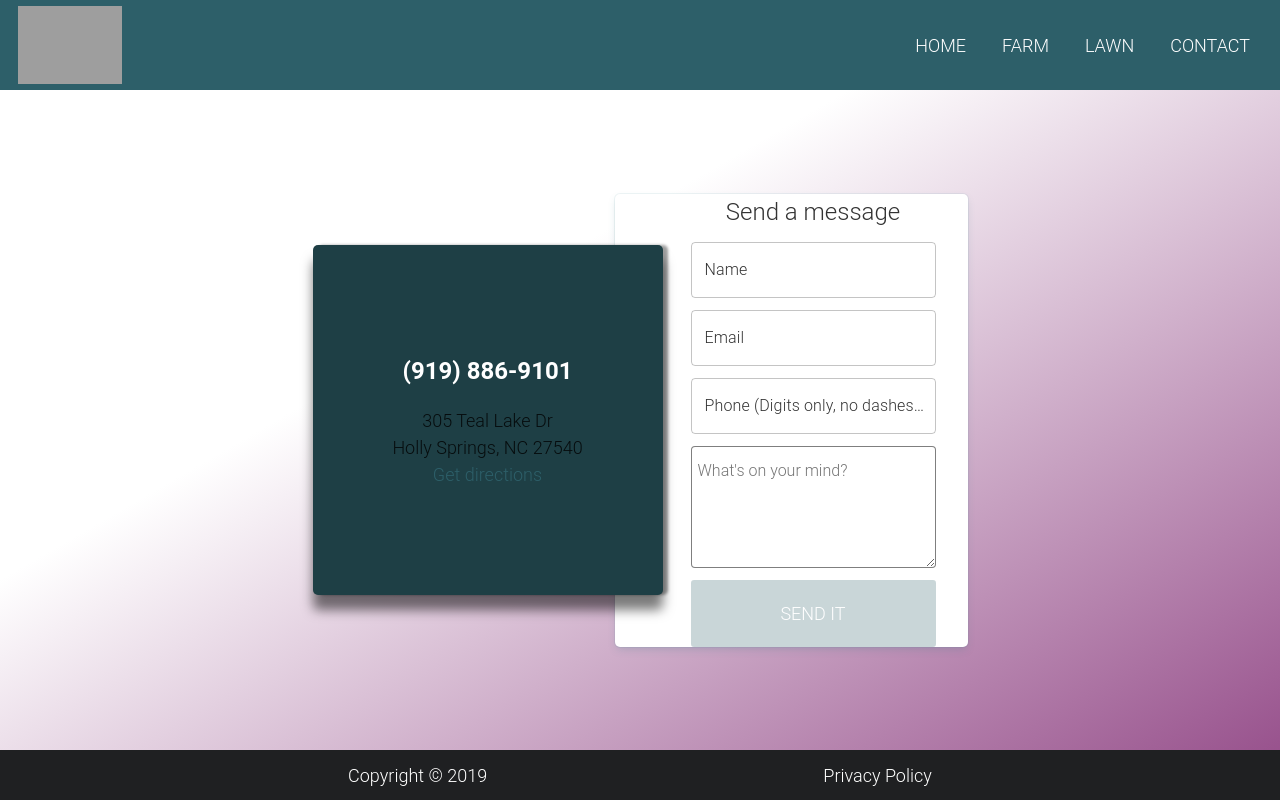
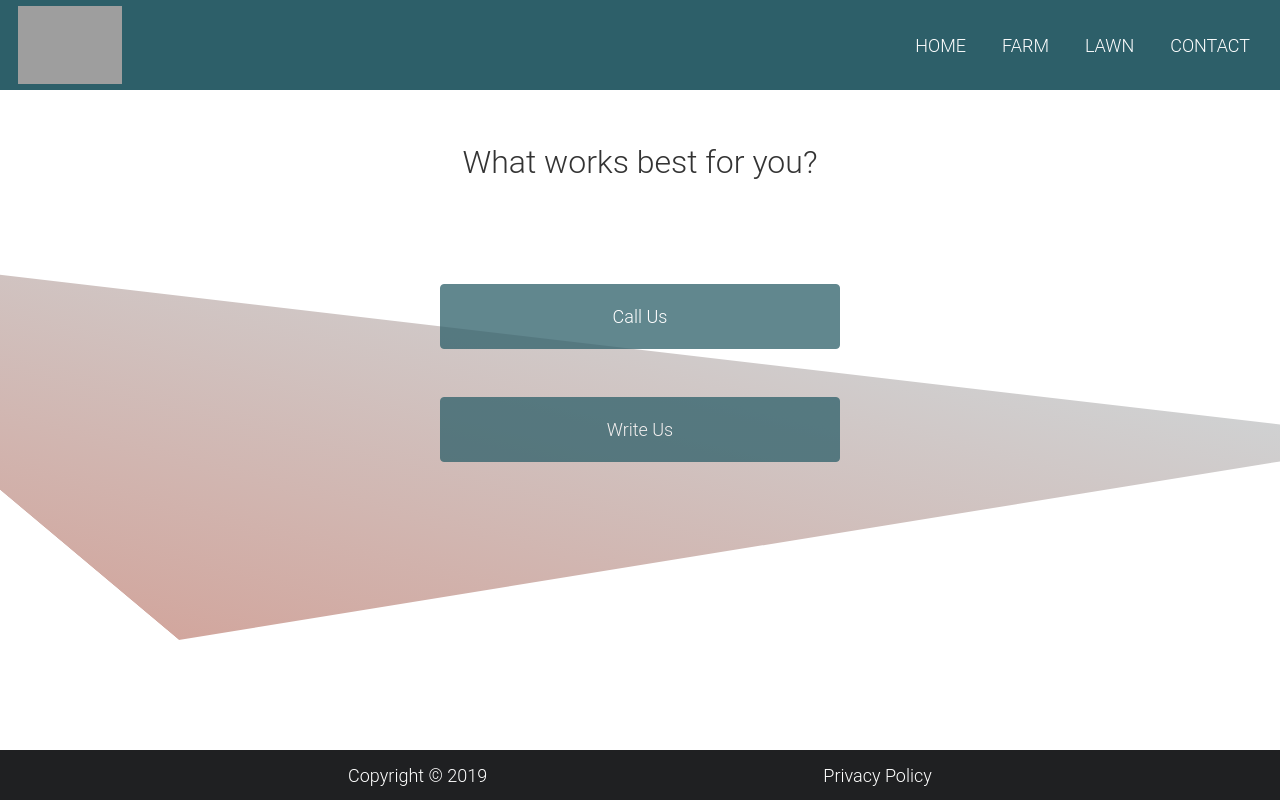
Before and after one commit to aaronsisler/clients.valley-love-farm, a Next.js app: page /contact in a window 1280 px wide. Built offline with nearby package versions, Linux system fonts and the light colour scheme; grey boxes are pictures that could not be loaded; a web font is replaced by a local one.

Commit message:
Wrapping up final CSS changes

```diff
--- a/src/atoms/background-shape/background-shape.module.scss
+++ b/src/atoms/background-shape/background-shape.module.scss
@@ -16,7 +16,8 @@
       z-index: -1;
       width: 115vw;
       height: 500px;
-      background: linear-gradient(to top right, #86f7cc, #67d7f5);
+      // background: linear-gradient(to top right, #86f7cc, #67d7f5);
+      background: linear-gradient(to top right, $MAIN_COLOR_INVERTED, #cfdfe3);
       $INSIDE: 0 0, 0 400px, 115vw 200px;
       transform: skew(50deg);
       clip-path: polygon($INSIDE);
--- a/src/atoms/hyperlink/hyperlink.module.scss
+++ b/src/atoms/hyperlink/hyperlink.module.scss
@@ -4,7 +4,7 @@
 // Small screens - MOBILE
 @media only screen {
   .hyperlink {
-    @include font-type($MAIN_FONT, $MEDIUM);
+    @include font-type($size: $MEDIUM);
 
     color: $MAIN_COLOR;
     text-decoration: none;
--- /dev/null
+++ b/src/components/contact-method-modal/contact-method-modal.jsx
@@ -0,0 +1,29 @@
+import React from "react";
+import Box from "@mui/material/Box";
+import Modal from "@mui/material/Modal";
+
+import { CloseX } from "../../atoms/close-x";
+
+import styles from "./contact-method-modal.module.scss";
+
+const ContactMethodModal = ({ isOpen, onClose, children }) => (
+  <Modal
+    open={isOpen}
+    onClose={onClose}
+    aria-labelledby="Modal for selected contact method"
+    aria-describedby="Information for selected contact method"
+    className={styles.contactMethodModal}
+  >
+    <Box className={styles.contactMethodModal__wrapper}>
+      <div className={styles.contactMethodModal__wrapperContent}>
+        <CloseX
+          className={styles.contactMethodModal__close}
+          onClick={onClose}
+        />
+        {children}
+      </div>
+    </Box>
+  </Modal>
+);
+
+export { ContactMethodModal };
--- /dev/null
+++ b/src/components/contact-method-modal/contact-method-modal.module.scss
@@ -0,0 +1,46 @@
+@import "../../styles/variables";
+@import "../../styles/mixins";
+
+//Small screens - MOBILE
+@media only screen {
+  .contactMethodModal {
+    display: grid;
+    &__wrapper {
+      display: grid;
+      justify-items: center;
+      height: fit-content;
+      &Content {
+        position: relative;
+        width: 100%;
+        max-width: $MAX_WIDTH__WIDGET;
+        height: fit-content;
+        margin-top: $XXLARGE;
+      }
+    }
+    &__close {
+      position: absolute;
+      top: 15px;
+      right: 15px;
+      color: $MAIN_COLOR;
+      &:hover {
+        cursor: pointer;
+      }
+    }
+  }
+}
+
+//Medium screens - TABLET
+@media only screen and (min-width: $MEDIUM_SCREEN) {
+}
+
+//Large screens - DESKTOP
+@media only screen and (min-width: $LARGE_SCREEN) {
+}
+
+//XLarge screens
+@media only screen and (min-width: $XLARGE_SCREEN) {
+}
+
+//XXLarge screens
+@media only screen and (min-width: $XXLARGE_SCREEN) {
+}
--- /dev/null
+++ b/src/components/contact-method-modal/index.js
@@ -0,0 +1 @@
+export { ContactMethodModal } from "./contact-method-modal";
--- a/src/components/service-option/service-option.module.scss
+++ b/src/components/service-option/service-option.module.scss
@@ -38,7 +38,7 @@
   .serviceOption {
     &__content {
       &Text {
-        padding: 0 $LARGE;
+        padding: 0 $XXLARGE;
       }
     }
   }
--- a/src/containers/contact-container/contact-container.jsx
+++ b/src/containers/contact-container/contact-container.jsx
@@ -1,21 +1,68 @@
-import React from "react";
-
-import { ContactPhone } from "../../components/contact-phone";
-import { ContactAddress } from "../../components/contact-address";
-import { ContactForm } from "../../components/contact-form";
+import React, { useState } from "react";
+import { BackgroundShape } from "../../atoms/background-shape";
+import { ContactFormWidget } from "../../widgets/contact-form-widget";
+import { ContactMethodModal } from "../../components/contact-method-modal";
+import { ContactPhoneWidget } from "../../widgets/contact-phone-widget";
 
 import styles from "./contact-container.module.scss";
 
-const ContactContainer = () => (
-  <div className={styles.contactContainer}>
-    <div className={styles.contactContainer__info}>
-      <ContactPhone />
-      <ContactAddress />
+const ContactContainer = () => {
+  const [isModalOpen, setIsModalOpen] = useState(false);
+  const [modalContent, setModalContent] = useState(undefined);
+
+  const determineContactModalChild = () => {
+    switch (modalContent) {
+      // case "Visit Us":
+      //   return <div>Vist Us</div>;
+      case "Call Us":
+        return <ContactPhoneWidget />;
+      case "Write Us":
+        return <ContactFormWidget />;
+      default:
+        return <React.Fragment></React.Fragment>;
+    }
+  };
+
+  const handleOpen = (method) => {
+    setModalContent(method);
+    setIsModalOpen(true);
+  };
+
+  const handleClose = () => {
+    setIsModalOpen(false);
+  };
+
+  return (
+    <div className={styles.contactContainer}>
+      <h1 className={styles.contactContainer__title}>
+        What works best for you?
+      </h1>
+      <BackgroundShape />
+      <section className={styles.contactContainer__contactMethods}>
+        {/* <button
+          className={styles.contactMethodButton}
+          onClick={() => handleOpen("Visit Us")}
+        >
+          Visit Us
+        </button> */}
+        <button
+          className={styles.contactMethodButton}
+          onClick={() => handleOpen("Call Us")}
+        >
+          Call Us
+        </button>
+        <button
+          className={styles.contactMethodButton}
+          onClick={() => handleOpen("Write Us")}
+        >
+          Write Us
+        </button>
+        <ContactMethodModal isOpen={isModalOpen} onClose={handleClose}>
+          {determineContactModalChild()}
+        </ContactMethodModal>
+      </section>
     </div>
-    <div className={styles.contactContainer__form}>
-      <ContactForm />
-    </div>
-  </div>
-);
+  );
+};
 
 export { ContactContainer };
--- a/src/containers/contact-container/contact-container.module.scss
+++ b/src/containers/contact-container/contact-container.module.scss
@@ -1,36 +1,38 @@
+@use "sass:color";
 @import "../../styles/variables";
 @import "../../styles/mixins";
 
 //Small screens - MOBILE
 @media only screen {
   .contactContainer {
-    min-height: $MAIN_HEIGHT;
-    padding: $MEDIUM;
-    background-image: linear-gradient(
-      150deg,
-      white 25%,
-      white 35%,
-      $SEC_COLOR 130%
-    );
-    &__info {
+    &__title {
+      @include font-type($size: $LARGE);
+
+      margin: $MEDIUM $SMALL 10vh;
+      text-align: center;
+    }
+    &__contactMethods {
       display: grid;
-      gap: $MEDIUM;
-      width: 100%;
-      max-width: 624px;
-      margin: 0 auto;
-      padding: $MIDLARGE;
-      text-align: center;
-      background-color: $MAIN_COLOR_DARKEN;
-      border-radius: 5px;
-      box-shadow: $BOX_SHADOW_WIDGET_DARKEN;
-    }
-    &__form {
-      max-width: 624px;
-      margin: 0 auto;
-      margin-top: $MEDIUM;
-      background-color: white;
-      border-radius: 5px;
-      box-shadow: $BOX_SHADOW_WIDGET;
+      gap: $XLARGE;
+      justify-items: center;
+      padding: $MEDIUM;
+      .contactMethodButton {
+        @include font-type($size: $MEDIUM);
+        $COLOR: $MAIN_COLOR;
+        width: 100%;
+        max-width: 400px;
+        padding: $MEDIUM;
+        color: white;
+        background-color: $COLOR;
+        border: $COLOR 1px solid;
+        border-radius: $BORDER_RADIUS;
+        cursor: pointer;
+        opacity: 0.75;
+        transition: opacity 0.3s;
+        &:hover {
+          opacity: 1;
+        }
+      }
     }
   }
 }
@@ -42,23 +44,8 @@
 //Large screens - DESKTOP
 @media only screen and (min-width: $LARGE_SCREEN) {
   .contactContainer {
-    display: grid;
-    grid-template-columns: 350px auto;
-    align-content: center;
-    justify-content: center;
-    padding: $LARGE 5%;
-    overflow: auto;
-    &__info {
-      z-index: 2;
-      align-content: center;
-      align-self: center;
-      height: 350px;
-    }
-    &__form {
-      z-index: 1;
-      margin: 0;
-      margin-left: -$XLARGE;
-      padding: 0 $LARGE 0 $XXLARGE;
+    &__title {
+      margin: $XLARGE $SMALL 10vh;
     }
   }
 }
--- a/src/containers/farm-container/farm-container.module.scss
+++ b/src/containers/farm-container/farm-container.module.scss
@@ -16,7 +16,7 @@
         @include font-type($size: $MEDIUM);
 
         max-width: $MAX_WIDTH__CONTENT;
-        margin: 0 auto $MEDIUM;
+        margin: 0 auto $XLARGE;
         padding: 0 5%;
         line-height: $LARGE;
       }
--- /dev/null
+++ b/src/widgets/contact-phone-widget/contact-phone-widget.jsx
@@ -0,0 +1,14 @@
+import React from "react";
+
+import { CONTACT_PHONE_NUMBER } from "../../config";
+
+import styles from "./contact-phone-widget.module.scss";
+
+const ContactPhoneWidget = () => (
+  <div className={styles.contactPhoneWidget}>
+    <h2>Give us a ring!</h2>
+    <a href={`tel:${CONTACT_PHONE_NUMBER}`}>{CONTACT_PHONE_NUMBER}</a>
+  </div>
+);
+
+export { ContactPhoneWidget };
--- /dev/null
+++ b/src/widgets/contact-phone-widget/contact-phone-widget.module.scss
@@ -0,0 +1,40 @@
+@import "../../styles/variables";
+@import "../../styles/mixins";
+
+//Small screens - MOBILE
+@media only screen {
+  .contactPhoneWidget {
+    display: grid;
+    gap: $LARGE;
+    width: 100%;
+    padding-block: $LARGE;
+    text-align: center;
+    background-color: white;
+    border-radius: $BORDER_RADIUS;
+    h2 {
+      @include font-type($size: $MIDLARGE);
+    }
+    a {
+      @include font-type($size: $MIDLARGE);
+
+      color: $MAIN_COLOR;
+      text-decoration: none;
+    }
+  }
+}
+
+//Medium screens - TABLET
+@media only screen and (min-width: $MEDIUM_SCREEN) {
+}
+
+//Large screens - DESKTOP
+@media only screen and (min-width: $LARGE_SCREEN) {
+}
+
+//XLarge screens
+@media only screen and (min-width: $XLARGE_SCREEN) {
+}
+
+//XXLarge screens
+@media only screen and (min-width: $XXLARGE_SCREEN) {
+}
--- /dev/null
+++ b/src/widgets/contact-phone-widget/index.js
@@ -0,0 +1 @@
+export { ContactPhoneWidget } from "./contact-phone-widget";
```
Also changed, not shown: 2 other files (tests, documents, lock files or other folders).
